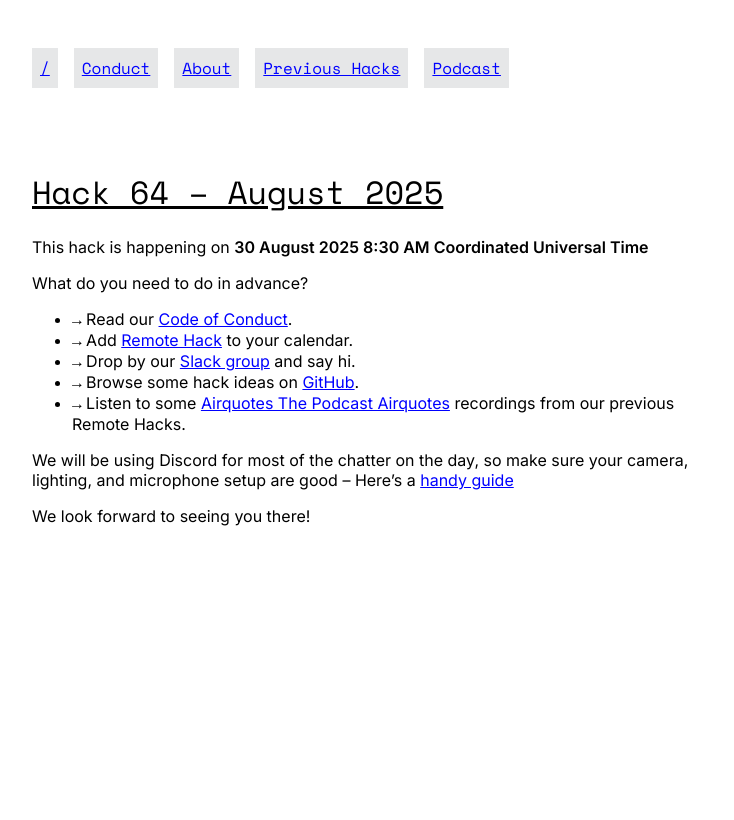
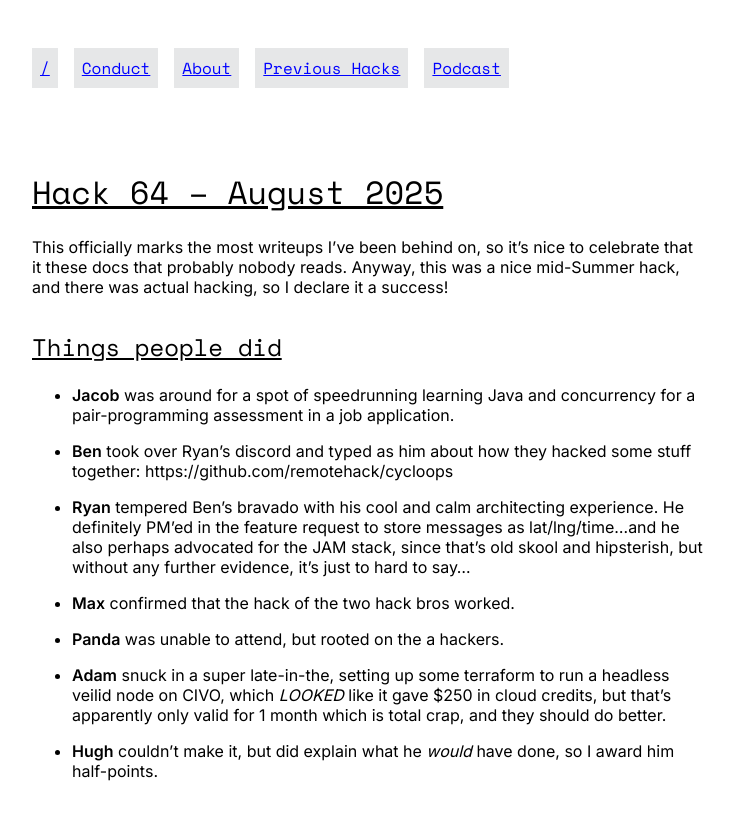
Before and after one commit to remotehack/remotehack.github.io, a Jekyll site: the page built from _hacks/64.md, in a window 1280 px wide. Shown: the top 820 px of the page, without its empty margins (272-1006 px from the left). Built offline with Jekyll 4.4.1, drawn with Linux system fonts in a browser that asks for light colours.

Commit message:
add August 2025 hack writeup

```diff
--- a/_hacks/64.md
+++ b/_hacks/64.md
@@ -1,5 +1,22 @@
 ---
 hack_number: 64
 date: 2025-08-30
-upcoming: true
 ---
+
+This officially marks the most writeups I've been behind on, so it's nice to celebrate that it these docs that probably nobody reads. Anyway, this was a nice mid-Summer hack, and there was actual hacking, so I declare it a success!
+
+## Things people did
+
+- **Jacob** was around for a spot of speedrunning learning Java and concurrency for a pair-programming assessment in a job application.
+
+- **Ben** took over Ryan's discord and typed as him about how they hacked some stuff together: https://github.com/remotehack/cycloops
+
+- **Ryan** tempered Ben's bravado with his cool and calm architecting experience. He definitely PM'ed in the feature request to store messages as lat/lng/time...and he also perhaps advocated for the JAM stack, since that's old skool and hipsterish, but without any further evidence, it's just to hard to say...
+
+- **Max** confirmed that the hack of the two hack bros worked.
+
+- **Panda** was unable to attend, but rooted on the a hackers.
+
+- **Adam** snuck in a super late-in-the, setting up some terraform to run a headless veilid node on CIVO, which _LOOKED_ like it gave $250 in cloud credits, but that's apparently only valid for 1 month which is total crap, and they should do better.
+
+- **Hugh** couldn't make it, but did explain what he _would_ have done, so I award him half-points.
```
